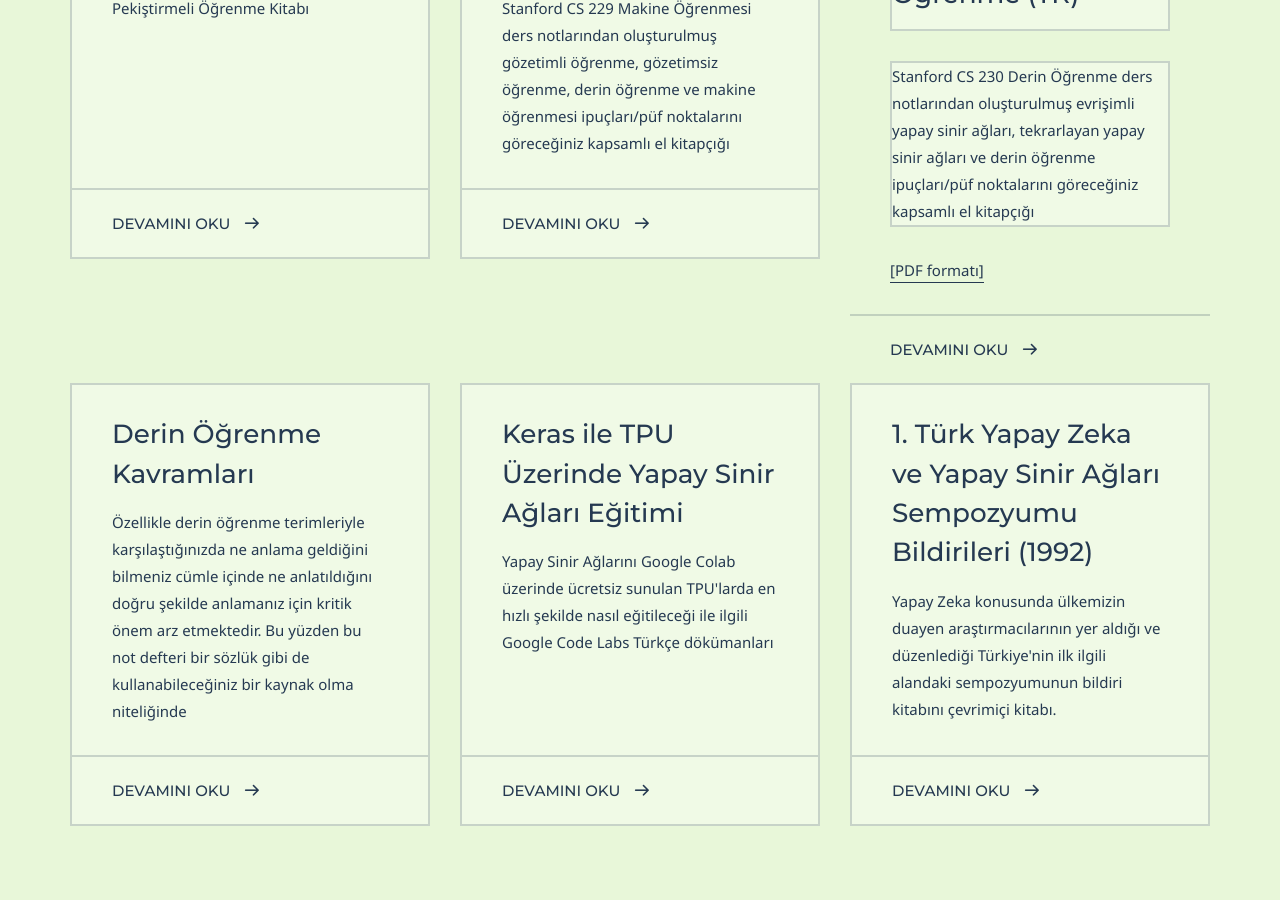
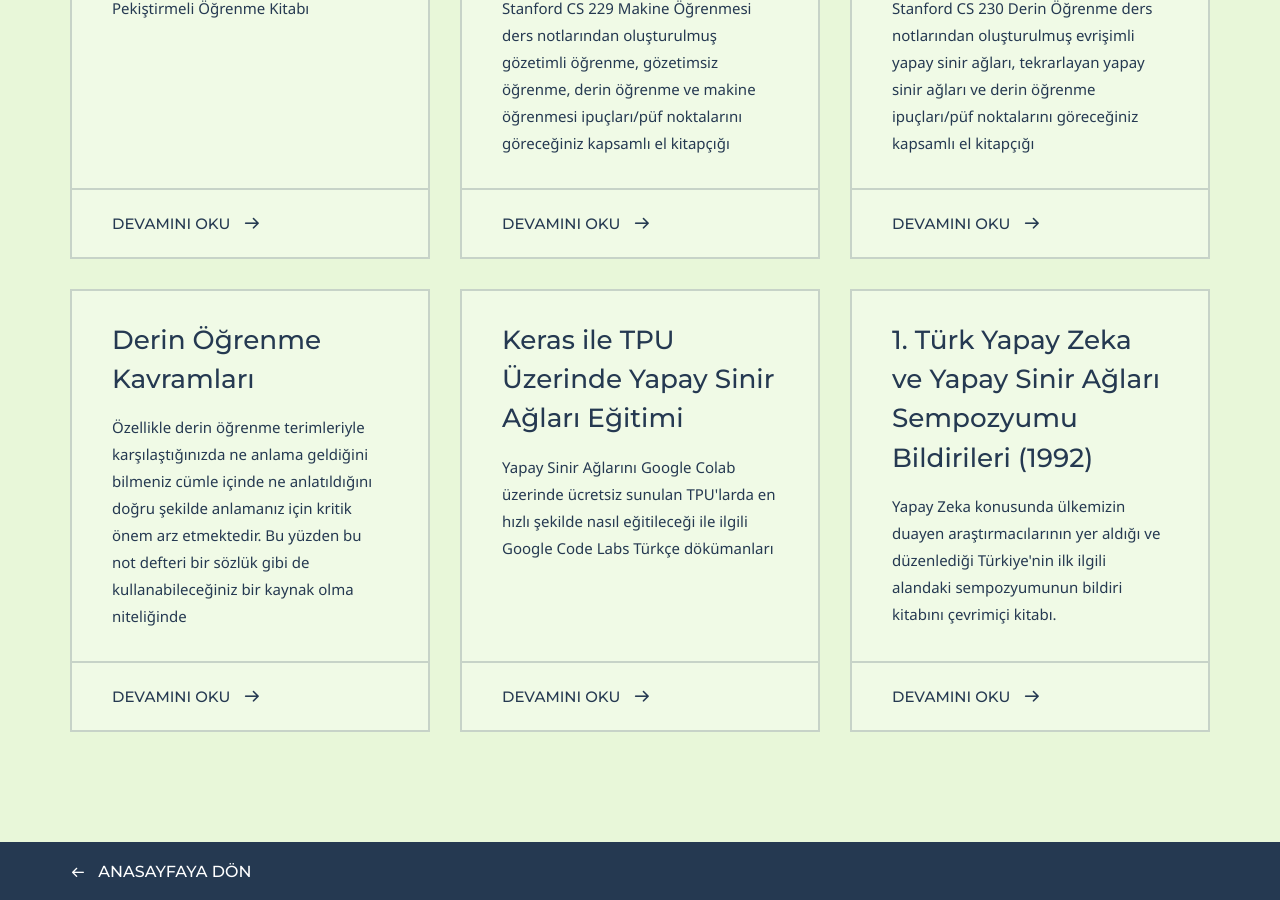
Before and after one commit to yz-ai/yz-ai.github.io, a Jekyll site: the page built from resources.md, in a window 1280 px wide and 900 px high, scrolled down 470 px. Built offline with Jekyll 4.4.1, drawn with Linux system fonts in a browser that asks for light colours; some web fonts are replaced.

Commit message:
Update resources.yml

```diff
--- a/_data/resources.yml
+++ b/_data/resources.yml
@@ -6,7 +6,7 @@
 
 - id: 2
   title: CS 230 - Derin Öğrenme (TR)
-  description: Stanford CS 230 Derin Öğrenme ders notlarından oluşturulmuş evrişimli yapay sinir ağları, tekrarlayan yapay sinir ağları ve derin öğrenme ipuçları/püf noktalarını göreceğiniz kapsamlı el kitapçığı <a href='https://github.com/afshinea/stanford-cs-230-deep-learning/tree/master/tr' target='_blank'>[PDF formatı]</a>
+  description: Stanford CS 230 Derin Öğrenme ders notlarından oluşturulmuş evrişimli yapay sinir ağları, tekrarlayan yapay sinir ağları ve derin öğrenme ipuçları/püf noktalarını göreceğiniz kapsamlı el kitapçığı
   url: https://stanford.edu/~shervine/l/tr/teaching/cs-230/cheatsheet-convolutional-neural-networks
   order-no: 20
 
```
